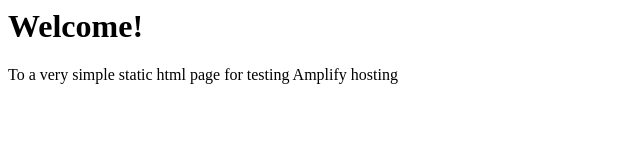
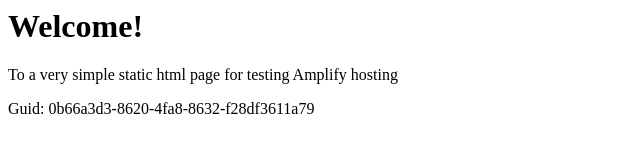
Before and after one commit to aws-aemilia-hkg/Github-PR-Commit-Integration-Test-DoNotTouch-GitHubAutoBuildPrPreviewCanaryTest-v1-prod-ap-east-1, a website: page src/index.html in a window 1280 px wide. Shown: the whole page, without its empty margins (0-640 px from the left). Drawn offline with Linux system fonts and the light colour scheme.

Commit message:
commit from integ tests

```diff
--- a/src/index.html
+++ b/src/index.html
@@ -1,3 +1,5 @@
+
+
 <html lang="en">
 
 <head>
@@ -10,6 +12,6 @@
 <body>
     <h1>Welcome!</h1>
     <p>To a very simple static html page for testing Amplify hosting</p>
-</body>
+    <p>Guid: 0b66a3d3-8620-4fa8-8632-f28df3611a79</p></body>
 
 </html>
```
